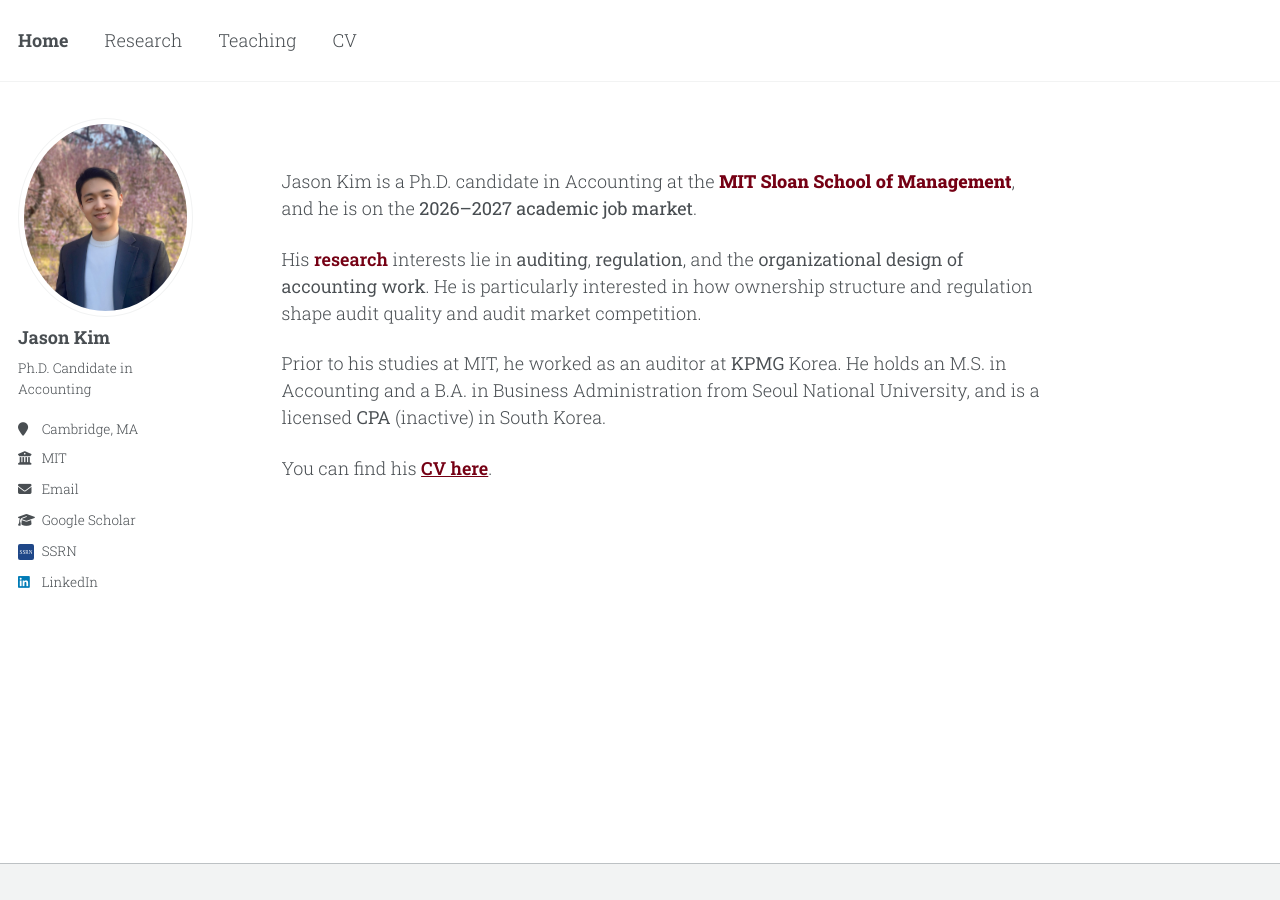
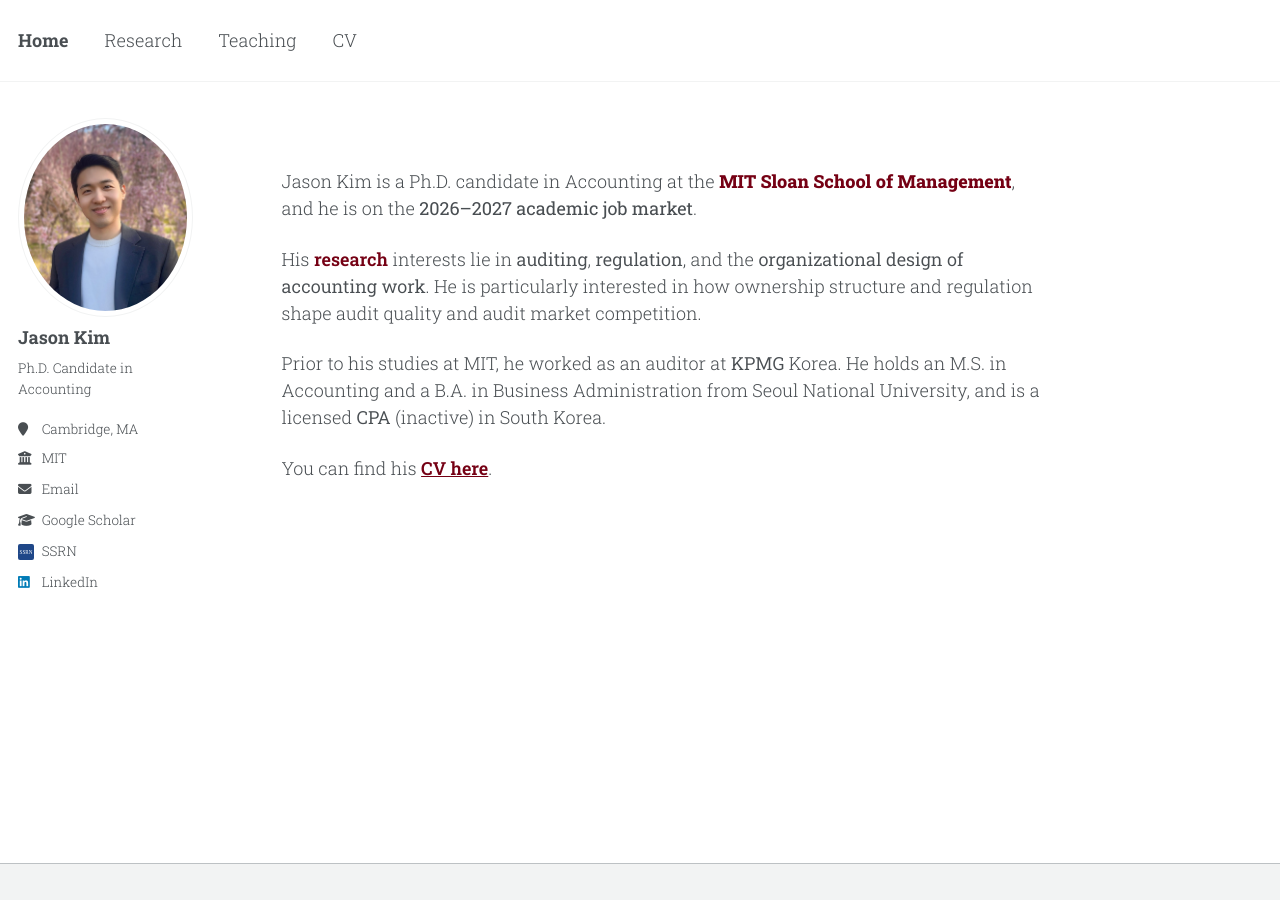
Before and after one commit to jgkim262/jgkim262.github.io, a Jekyll site: the page built from _pages/about.md, in a window 1280 px wide. Built offline with Jekyll 4.4.1, drawn with Linux system fonts in a browser that asks for light colours; a style sheet for code colours, icons or effects is not loaded.

Commit message:
Update _config.yml

```diff
--- a/_config.yml
+++ b/_config.yml
@@ -22,7 +22,7 @@ repository               : "jgkim262/jgkim262.github.io"
 #               Additional customization can be done by editing /_includes/author-profile.html
 author:
   # Biographic information
-  avatar           : "profile_cherry.jpg"
+  avatar           : "profile_cherryv2.jpg"
   name             : "Jason Kim"
   pronouns         : # example: "she/her"
   bio              : "Ph.D. Candidate in Accounting"
```
